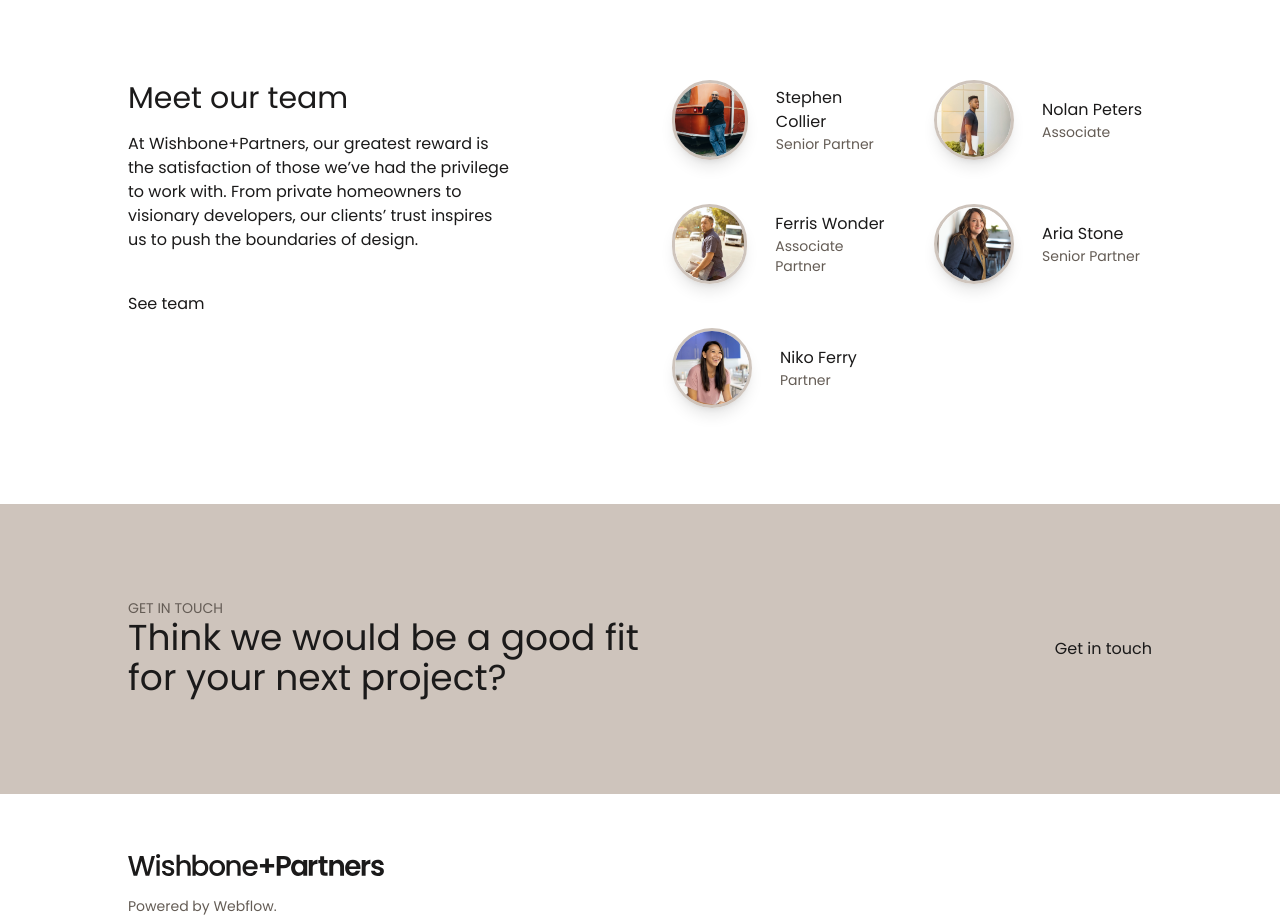
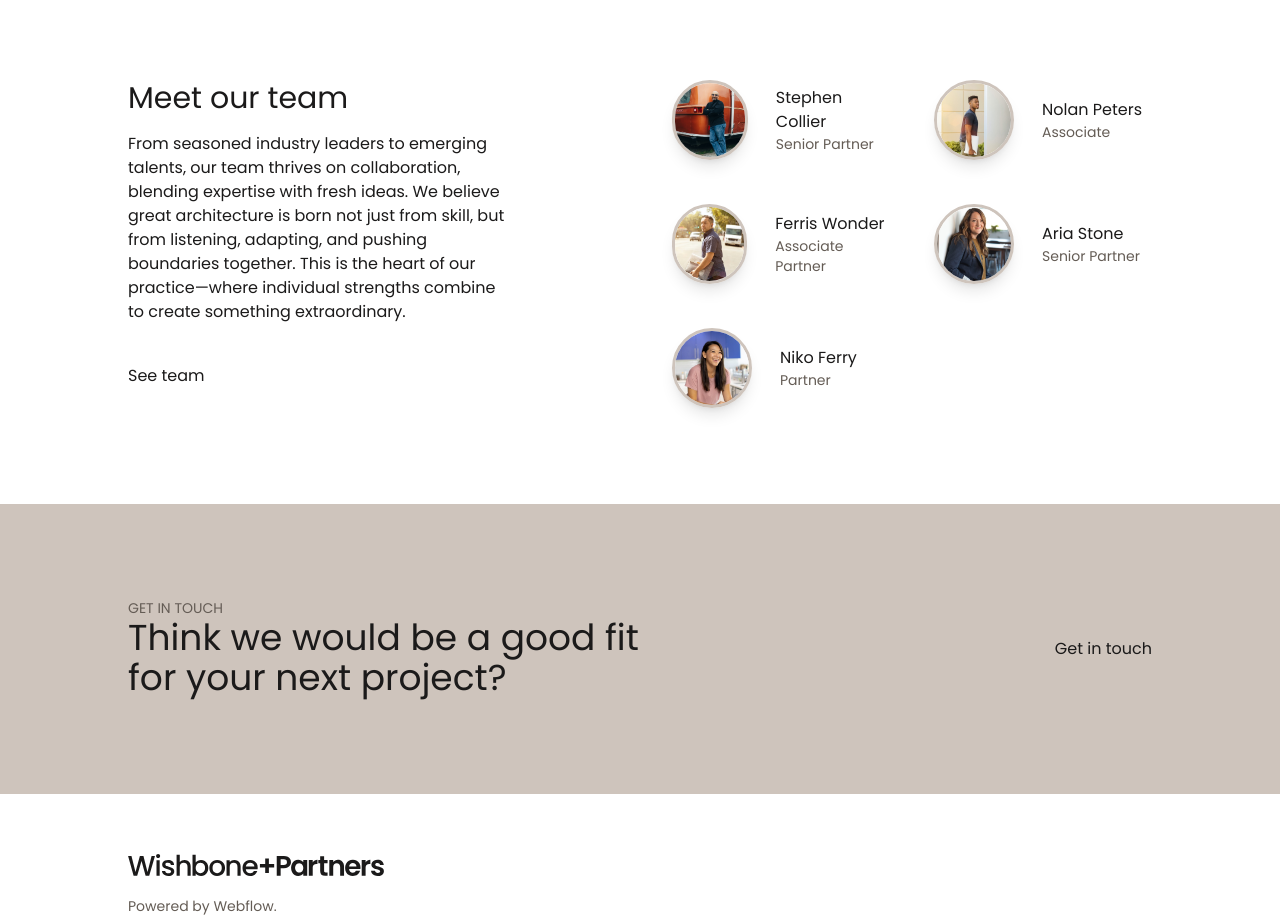
Before and after one commit to imflawlezz/wishbone-landing, a Next.js app: page / in a window 1280 px wide. Shown: the part 5300-6218 px from the top of the page. Built offline with nearby package versions, Linux system fonts and the light colour scheme.

Commit message:
chore: update section description

```diff
--- a/src/components/sections/Team.tsx
+++ b/src/components/sections/Team.tsx
@@ -16,9 +16,10 @@ export const Team = () => {
                 </h1>
 
                 <p className="">
-                    At Wishbone+Partners, our greatest reward is the satisfaction of those we’ve had the privilege to
-                    work with. From private homeowners to visionary developers, our clients’ trust inspires us to push
-                    the boundaries of design.
+                    From seasoned industry leaders to emerging talents, our team thrives on collaboration, blending
+                    expertise with fresh ideas. We believe great architecture is born not just from skill, but from
+                    listening, adapting, and pushing boundaries together. This is the heart of our practice—where
+                    individual strengths combine to create something extraordinary.
                 </p>
 
                 <LinkComponent label={"See team"} className="mt-6"/>
```
